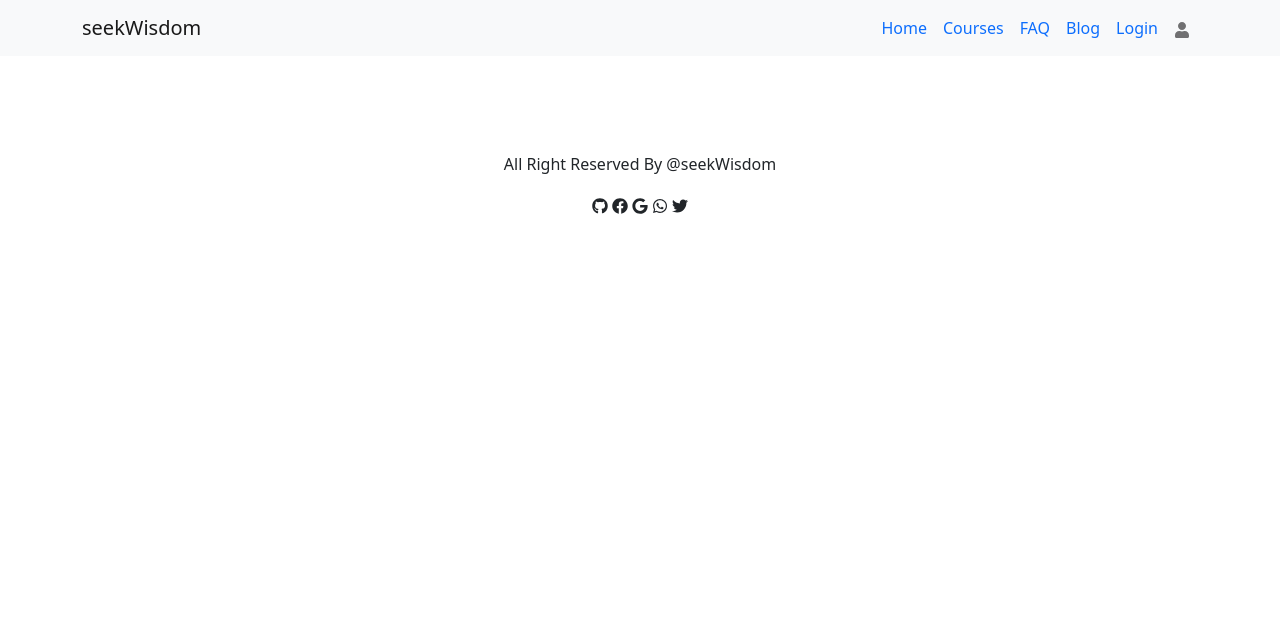
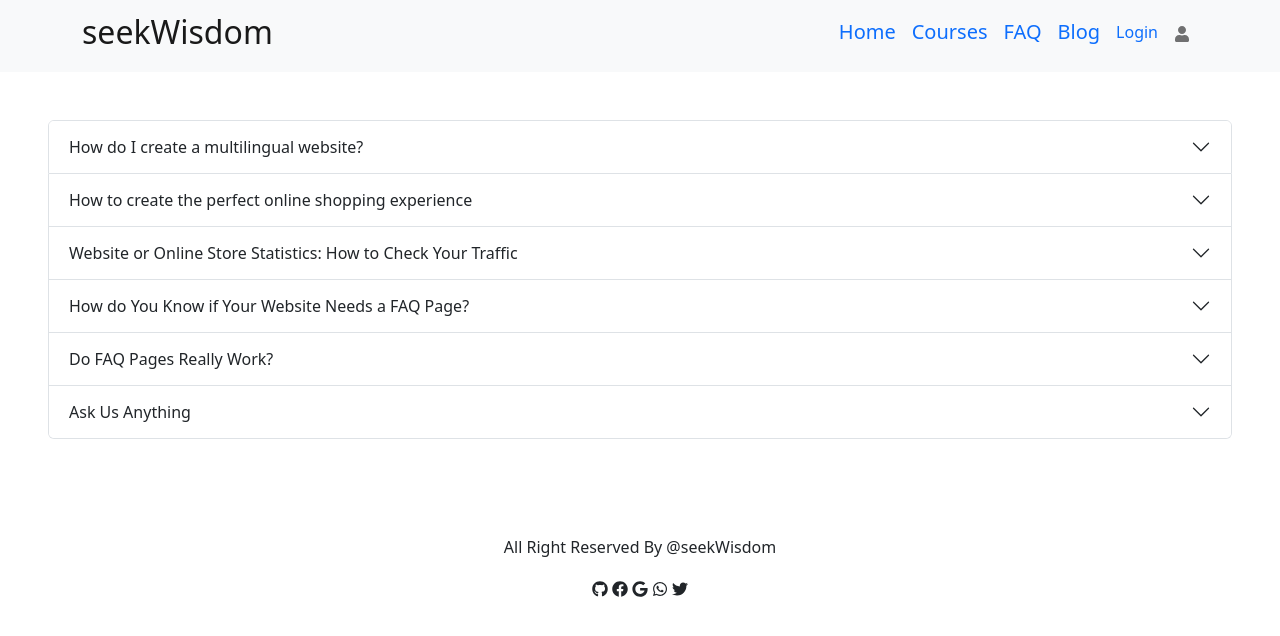
Before and after one commit to Ovijitnath/seekwisdom-client-repo, a React (Create React App) app: page /faq in a window 1280 px wide. Shown: the top 636 px of the page. Built offline with nearby package versions, Linux system fonts and the light colour scheme; no server answers.

Commit message:
faq page sorted

```diff
--- a/src/Pages/FAQ/Faq.js
+++ b/src/Pages/FAQ/Faq.js
@@ -1,110 +1,75 @@
 import React from 'react';
+import { Accordion } from 'react-bootstrap';
 import { Link } from 'react-router-dom';
 
 const Faq = () => {
+
     return (
-        <div className='pt-5'>
+        <Accordion className='p-5'>
+            <Accordion.Item eventKey="0">
+                <Accordion.Header>How do I create a multilingual website?</Accordion.Header>
+                <Accordion.Body>
+                    The possibilities are endless! Theoretically, your website can now reach customers all over the world. And in many cases, it actually makes sense to create a website in two or more languages.
 
-            {/* <section className="pt-24 pb-36 bg-white overflow-hidden">
-                <div className="container">
-                    <h2 className="fs-10 fw-semibold text-center mb-14">Frequently asked question</h2>
-                    <div className="mw-md-2xl mx-auto" >
-                        <div className="bg-white">
-                            <div className="row">
-                                <div className="col-12">
-                                    <Link className="block" to="#">
-                                        <div className="py-4 px-5">
-                                            <div className="row align-items-center justify-content-between">
-                                                <div className="col-auto">
-                                                    <h3 className="fs-17 fw-semibold mb-0">Is it really unlimited downloads?</h3>
-                                                </div>
-                                                <div className="col-auto">
-                                                    <svg width="18" height="18" viewbox="0 0 18 18" fill="none" xmlns="http://www.w3.org/2000/svg">
-                                                        <path d="M10.5 3.75L15.75 9M15.75 9L10.5 14.25M15.75 9L2.25 9" stroke="#111827" stroke-width="2" stroke-linecap="round" stroke-linejoin="round"></path>
-                                                    </svg>
-                                                </div>
-                                            </div>
-                                        </div>
-                                        <div ></div>
-                                    </Link>
-                                </div>
-                                <div className="col-12">
-                                    <Link to="#">
-                                        <div className="py-4 px-5">
-                                            <div className="row align-items-center justify-content-between">
-                                                <div className="col-auto">
-                                                    <h3 className="fs-17 fw-semibold mb-0">Do you offer discounts on annual plans?</h3>
-                                                </div>
-                                                <div className="col-auto">
-                                                    <svg width="18" height="18" viewbox="0 0 18 18" fill="none" xmlns="http://www.w3.org/2000/svg">
-                                                        <path d="M3.75 7.5L9 2.25M9 2.25L14.25 7.5M9 2.25V15.75" stroke="#111827" stroke-width="2" stroke-linecap="round" stroke-linejoin="round"></path>
-                                                    </svg>
-                                                </div>
-                                                <div className="col-12 mt-5">
-                                                    <p className="mb-0">Lorem ipsum dolor sit amet, consectetur adipiscing elit. Sagittis euismod ornare aenean ut justo elit amet. Gravida pulvinar ac elementum praesent vel quis accumsan, proin rhoncus.</p>
-                                                </div>
-                                            </div>
-                                        </div>
-                                        <div ></div>
-                                    </Link>
-                                </div>
-                                <div className="col-12">
-                                    <Link to="#">
-                                        <div className="py-4 px-5">
-                                            <div className="row align-items-center justify-content-between">
-                                                <div className="col-auto">
-                                                    <h3 className="fs-17 fw-semibold mb-0">What kind of file do you offer with the packages?</h3>
-                                                </div>
-                                                <div className="col-auto">
-                                                    <svg width="18" height="18" viewbox="0 0 18 18" fill="none" xmlns="http://www.w3.org/2000/svg">
-                                                        <path d="M10.5 3.75L15.75 9M15.75 9L10.5 14.25M15.75 9L2.25 9" stroke="#111827" stroke-width="2" stroke-linecap="round" stroke-linejoin="round"></path>
-                                                    </svg>
-                                                </div>
-                                            </div>
-                                        </div>
-                                        <div ></div>
-                                    </Link>
-                                </div>
-                                <div className="col-12">
-                                    <Link to="#">
-                                        <div className="py-4 px-5">
-                                            <div className="row align-items-center justify-content-between">
-                                                <div className="col-auto">
-                                                    <h3 className="fs-17 fw-semibold mb-0">Can I invite my team members?</h3>
-                                                </div>
-                                                <div className="col-auto">
-                                                    <svg width="18" height="18" viewbox="0 0 18 18" fill="none" xmlns="http://www.w3.org/2000/svg">
-                                                        <path d="M10.5 3.75L15.75 9M15.75 9L10.5 14.25M15.75 9L2.25 9" stroke="#111827" stroke-width="2" stroke-linecap="round" stroke-linejoin="round"></path>
-                                                    </svg>
-                                                </div>
-                                            </div>
-                                        </div>
-                                        <div ></div>
-                                    </Link>
-                                </div>
-                                <div className="col-12">
-                                    <Link to="#">
-                                        <div className="py-4 px-5">
-                                            <div className="row align-items-center justify-content-between">
-                                                <div className="col-auto">
-                                                    <h3 className="fs-17 fw-semibold mb-0">What is your refund policy?</h3>
-                                                </div>
-                                                <div className="col-auto">
-                                                    <svg width="18" height="18" viewbox="0 0 18 18" fill="none" xmlns="http://www.w3.org/2000/svg">
-                                                        <path d="M10.5 3.75L15.75 9M15.75 9L10.5 14.25M15.75 9L2.25 9" stroke="#111827" stroke-width="2" stroke-linecap="round" stroke-linejoin="round"></path>
-                                                    </svg>
-                                                </div>
-                                            </div>
-                                        </div>
-                                    </Link>
-                                </div>
-                            </div>
-                        </div>
-                    </div>
-                </div>
-            </section> */}
-        </div>
+                    If you already have visitors from different countries, a multilingual customer base, or want to reach an even wider audience, you can easily create a multilingual website with Jimdo—clear, easy to understand, and with a modern design!
+
+                    In this article, we’ll show you how to create a multilingual website in just four steps and give you some tips about websites in multiple languages.
+                </Accordion.Body>
+            </Accordion.Item>
+            <Accordion.Item eventKey="1">
+                <Accordion.Header>How to create the perfect online shopping experience</Accordion.Header>
+                <Accordion.Body>
+                    Did you know that you can sell your products in different colors and sizes, and even offer personalizations such as greeting cards, engravings, or embroidery—all through your  online store? Give each outgoing order your personal touch, encouraging customers to come back next time and shop even more.
+
+                    In this article, we’ll show you how to unleash the full potential of your online store with three practical features. It’s easy to implement—and worth it!
+                </Accordion.Body>
+            </Accordion.Item>
+            <Accordion.Item eventKey="2">
+                <Accordion.Header>Website or Online Store Statistics: How to Check Your Traffic</Accordion.Header>
+                <Accordion.Body>
+                    Many of us browse through our website statistics and find the results interesting. We may even murmur an “mm” of appreciation or “oh” of surprise. But what concrete conclusions can you draw from the number of visitors? How can you optimize your website or get more store orders based on what you see?
+
+                    In this post, we take a closer look at the traffic stats you can quickly view on your website, the numbers that show how your store is doing, and how to avoid some common misinterpretations.
+                </Accordion.Body>
+            </Accordion.Item>
+            <Accordion.Item eventKey="3">
+                <Accordion.Header>How do You Know if Your Website Needs a FAQ Page?</Accordion.Header>
+                <Accordion.Body>
+                    Your FAQ page acts as informative content that can bring in new organic traffic, while also helping visitors find the information they need quickly.
+
+                    In addition, this section of your website works as a great table of contents with links to other important pages, like evergreen content and informative blog posts.
+
+                    And, by having an easy-to-find FAQ page on your website, you’re making it easier for visitors and customers to get the information they need without having to contact your customer service team.
+
+                    Think of your FAQ page as a content tool that works in the background to give you a boost in traffic and make it easy for others to see you as a knowledgeable resource.
+                </Accordion.Body>
+            </Accordion.Item>
+            <Accordion.Item eventKey="4">
+                <Accordion.Header>Do FAQ Pages Really Work?</Accordion.Header>
+                <Accordion.Body>
+                    Yes, having Frequently Asked Question pages on your website really does work.
+
+                    However, you need to have a plan on how to best approach the process.
+
+                    Just adding content with a bunch of questions and answers isn’t the way to achieve long-term organic traffic success.
+
+                    Like any other portion of your website, you need a solid strategy with the right keyword research, internal linking, and other best practices (more in the next section).
+
+                    You should also have a firm understanding of content marketing and the needs of your target customer, too.
+
+                    After all, your end goal is to give them the answer to their question while enticing them to purchase your product or schedule a service appointment.
+                </Accordion.Body>
+            </Accordion.Item>
+            <Accordion.Item eventKey="5">
+                <Accordion.Header>Ask Us Anything</Accordion.Header>
+                <Accordion.Body>
+                    If you think you are in doubt of something about this website, feel free to share it with us. We are happily waiting for you!
+                </Accordion.Body>
+            </Accordion.Item>
+        </Accordion>
     );
-};
+}
+
+
 
 export default Faq;
--- a/src/Pages/Shared/Header/Header.js
+++ b/src/Pages/Shared/Header/Header.js
@@ -30,25 +30,26 @@ const Header = () => {
             <Navbar collapseOnSelect expand="lg" bg="light" variant="light">
                 <Container>
 
-                    <Navbar.Brand href="/">    seekWisdom</Navbar.Brand>
+                    <Navbar.Brand href="/">  <h2 className='fw-2'>seekWisdom</h2>  </Navbar.Brand>
                     <Navbar.Toggle aria-controls="responsive-navbar-nav" />
                     <Navbar.Collapse id="responsive-navbar-nav">
                         <Nav className="me-auto">
 
 
                         </Nav>
+
                         <Nav>
-                            <Nav.Link><Link to='/home' style={{ textDecoration: 'none' }} >Home</Link></Nav.Link>
-                            <Nav.Link> <Link to='/courses' style={{ textDecoration: 'none' }} >Courses</Link></Nav.Link>
-                            <Nav.Link><Link to='/faq' style={{ textDecoration: 'none' }} >FAQ</Link></Nav.Link>
-                            <Nav.Link> <Link to='/blog' style={{ textDecoration: 'none' }} >Blog</Link></Nav.Link>
+                            <Nav.Link><Link to='/home' style={{ textDecoration: 'none' }} ><h5>Home</h5></Link></Nav.Link>
+                            <Nav.Link> <Link to='/courses' style={{ textDecoration: 'none' }} ><h5>Courses</h5></Link></Nav.Link>
+                            <Nav.Link><Link to='/faq' style={{ textDecoration: 'none' }} ><h5>FAQ</h5></Link></Nav.Link>
+                            <Nav.Link> <Link to='/blog' style={{ textDecoration: 'none' }} ><h5>Blog</h5></Link></Nav.Link>
 
 
                             <Nav.Link data-tip={user?.displayName} >
                                 {
                                     user?.uid ?
                                         <>
-                                            <Nav.Link onClick={handleLogOut}> <Link style={{ textDecoration: 'none' }} >Log Out</Link></Nav.Link>
+                                            <Nav.Link onClick={handleLogOut}> <Link style={{ textDecoration: 'none' }} ><h6>Log Out</h6></Link></Nav.Link>
 
                                         </>
                                         :
```
Also changed, not shown: src/Pages/Home/Home.js (+6 -6 lines).
